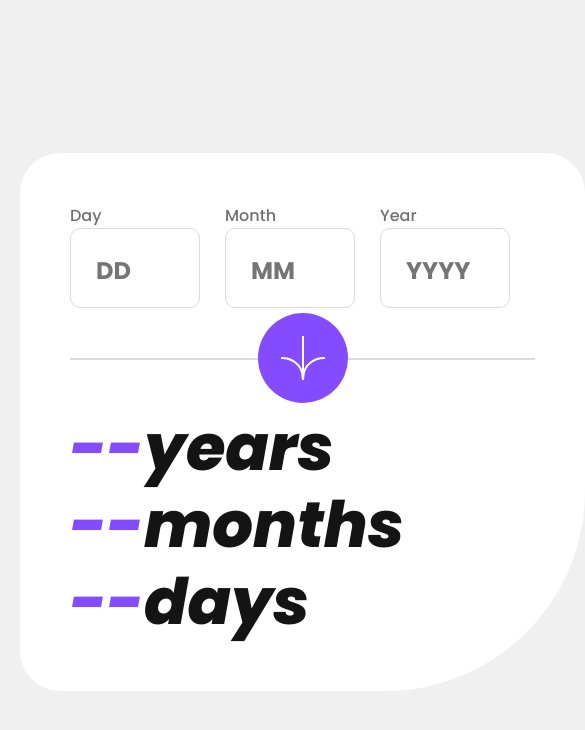
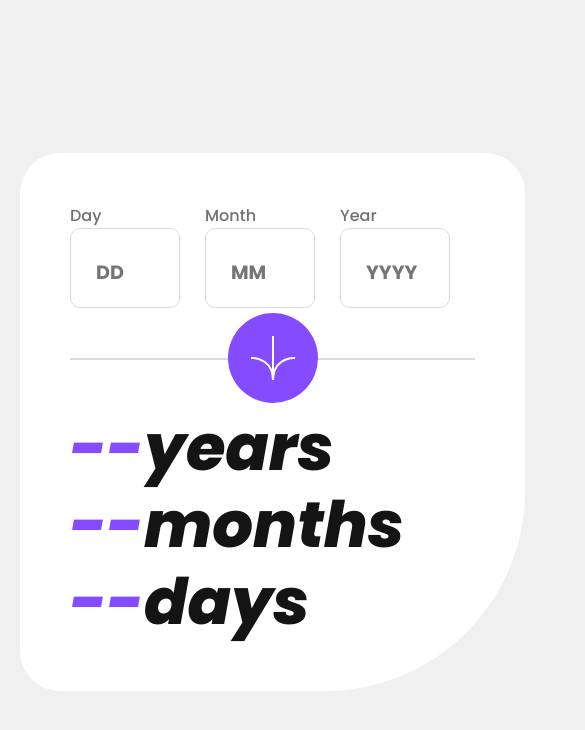
Before and after one commit to PrashanthBalakrishnan/age-calculator, a React (Vite) app: page / in a window 390 px wide. Shown: the top 730 px of the page, 585 px wide, since content can reach past the window. Built offline with nearby package versions, Linux system fonts and the light colour scheme.

Commit message:
fixed sizing

```diff
--- a/src/index.scss
+++ b/src/index.scss
@@ -145,14 +145,14 @@ body {
     font-weight: 700;
     color: $neutral-500;
     @media (max-width: 700px) {
-      max-width: 130px;
+      max-width: 110px;
     }
 
     &::placeholder {
       font-weight: 700;
       font-size: $font-size-base;
       @media (max-width: 700px) {
-        font-size: 1.5rem;
+        font-size: 1.2rem;
       }
     }
     &:focus {
```
